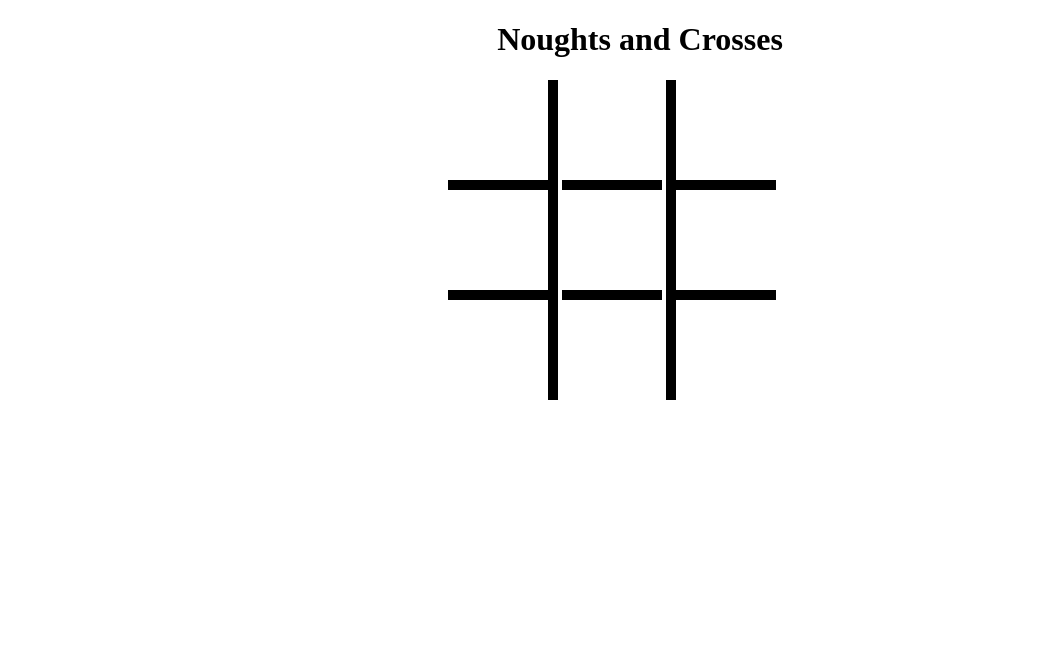
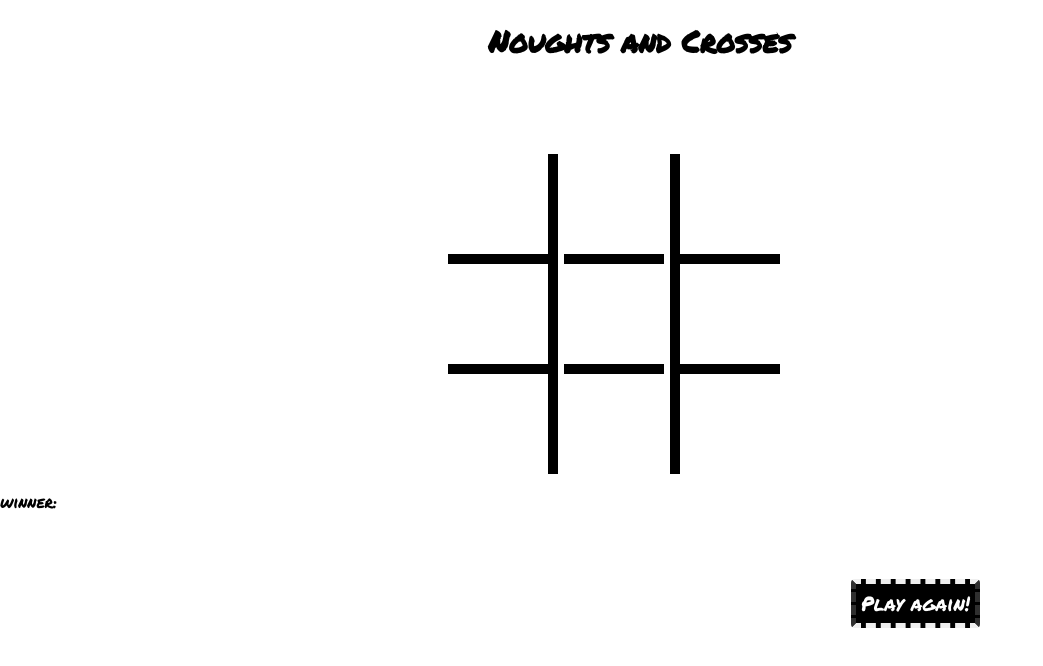
Before and after one commit to bam-sethi/naughts-and-crosses, a plain HTML site: page noughtsandcrosses/index.html in a window 1280 px wide. Shown: the whole page, without its empty margins (0-1043 px from the left). Drawn offline with Linux system fonts and the light colour scheme.

Commit message:
Making play again button

```diff
--- a/noughtsandcrosses/index.html
+++ b/noughtsandcrosses/index.html
@@ -1,12 +1,12 @@
 <!DOCTYPE html>
 <html>
 <head>
-
+  <link href='http://fonts.googleapis.com/css?family=Permanent+Marker' rel='stylesheet' type='text/css'>
   <link rel="stylesheet" href="style.css">
   <title>Noughts and Crosses</title>
 </head>
 <body>
-  <h1> Noughts and Crosses </h1>
+  <h1>Noughts and Crosses</h1>
   <!-- //contains 3x3 grid -->
   <div class="container">
   <!-- //row 1 -->
@@ -23,6 +23,10 @@
     <div id="c3" class="grid"></div>
   </div>
 
+<p> winner: </p>
+
+<button class= "play-again" id = "play-more"> Play again! </button>
+
 
 </body>
   <script type="text/javascript" src="main.js"></script>
--- a/noughtsandcrosses/main.js
+++ b/noughtsandcrosses/main.js
@@ -107,6 +107,21 @@ square9.addEventListener("click", function(){
 });
 
 
+var playAgain = document.getElementById("play-more");
+playAgain.addEventListener("click", function(){
+  //when clicked reset the board
+  var board = document.getElementById("a1");
+  board.innerHTML = " ";
+
+})
+
+///
+
+/////////
+///how to tell you when there is a winner
+//
+
+
 
 
 
--- a/noughtsandcrosses/style.css
+++ b/noughtsandcrosses/style.css
@@ -2,10 +2,14 @@ body {
   display: block;
   margin: 0;
   padding: 0;
+  font-family: 'Permanent Marker', cursive;
 }
 h1{
   text-align: center;
   color: black;
+  padding top: 30px;
+  padding-bottom: 70px;
+  font-size: 30px;
 }
 .container{
   display: block;
@@ -29,6 +33,8 @@ h1{
   vertical-align: middle;
   max-width: 30%;
   max-height:30%;
+  font-size: 50px;
+  text-align: center;
 }
 /*//row1*/
 #a1{
@@ -62,3 +68,19 @@ h1{
   border-left: 10px solid black;
 
 }
+button{
+  font-family: 'Permanent Marker', cursive;
+  font-size: 20px;
+  color: white;
+  border-style: dashed;
+  border-width: 5px;
+  border-color: #EFEFEF #2F2F2F;
+  border-radius: 4px;
+  padding: 5px;
+  background-color: black;
+  display: block;
+  position: relative;
+  float: right;
+  margin: 50px 300px ;
+
+}
```
